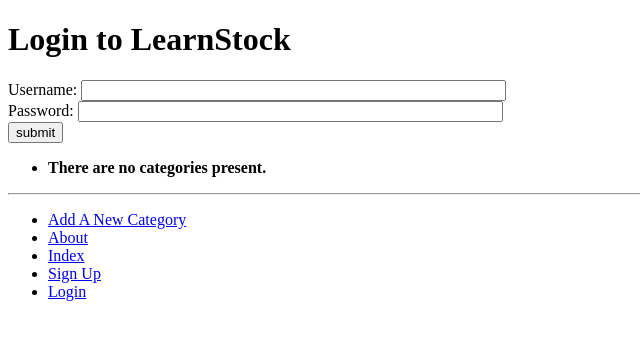
After one commit to 1YueyueLiu/LearnStock, a Django app: page /stock/login/ in a window 1280 px wide. The commit adds this page. Shown: the top 340 px of the page, without its empty margins (0-640 px from the left). Run offline with Django 3.2, Linux system fonts and the light colour scheme; data that the repository does not hold is empty.

Commit message:
The function of Login has been finished

```diff
--- a/stock/urls.py
+++ b/stock/urls.py
@@ -11,4 +11,6 @@
     path('add_category/',views.add_category, name='add_category'),
     path('category/<slug:category_name_slug>/add_page/',views.add_page,name='add_page'),
     path('register/', views.register, name='register'),
+    path('login/',views.user_login, name='login')
+
 ]
--- a/stock/views.py
+++ b/stock/views.py
@@ -7,6 +7,8 @@
 from django.shortcuts import redirect
 from django.urls import reverse
 from stock.forms import UserForm, UserProfileForm
+from django.contrib.auth import authenticate,login
+
 
 
 # Create your views here.
@@ -115,3 +117,21 @@
                      context = {'user_form':user_form,
                        'profile_form':profile_form,
                        'registered':registered})
+
+def user_login(request):
+    if request.method == 'POST':
+        username = request.POST.get('username')
+        password = request.POST.get('password')
+        user = authenticate(username=username,password=password)
+
+        if user:
+            if user.is_active:
+                login(request,user)
+                return redirect(reverse('stock:index'))
+            else:
+                return HttpResponse("Your account is disabled.")
+        else:
+            print(f"Invalid login details:{username},{password}")
+            return HttpResponse("Invalid login details supplied")
+    else:
+        return render(request,'stock/login.html')
--- a/templates/stock/base.html
+++ b/templates/stock/base.html
@@ -30,6 +30,7 @@
                 <li><a href="{% url 'stock:about' %}">About</a></li>
                 <li><a href="{% url 'stock:index' %}">Index</a></li>
                 <li><a href="{% url 'stock:register' %}">Sign Up</a></li>
+                <li><a href="{% url 'stock:login' %}">Login</a></li>
             </ul>
         </div>
     </body>
--- /dev/null
+++ b/templates/stock/login.html
@@ -0,0 +1,18 @@
+{% extends 'stock/base.html' %}
+{% load staticfiles %}
+
+  {% block title_block %}
+         Login
+   {% endblock %}
+
+{% block body_block %}
+        <h1> Login to LearnStock</h1>
+        <form id="login_form" method="post" action="{% url 'stock:login' %}">
+           {% csrf_token %}
+           Username: <input type="text" name="username" value="" size="50">
+        <br />
+           Password: <input type="password" name="password" value="" size="50">
+        <br />
+        <input type="submit" value="submit" />
+       </form>
+{% endblock %}
```
Also changed, not shown: templates/stock/index.html (+6 -1 lines).
